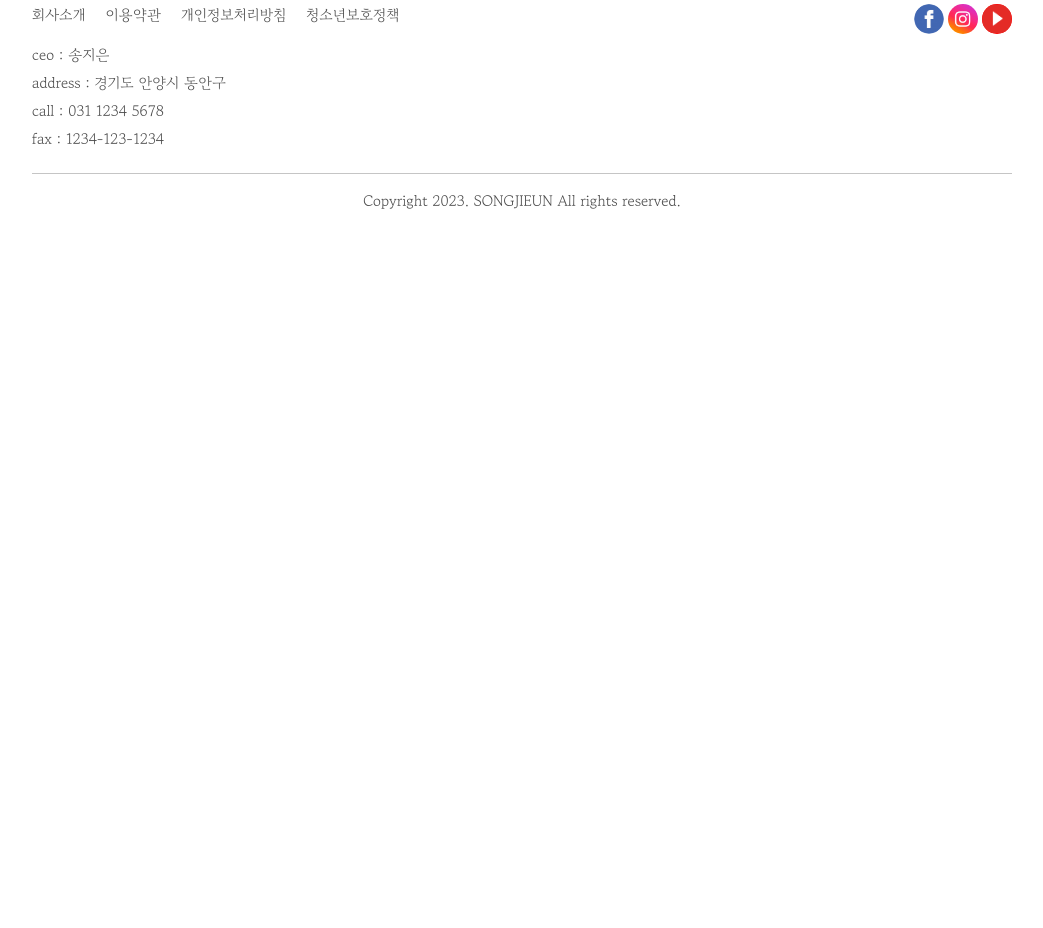
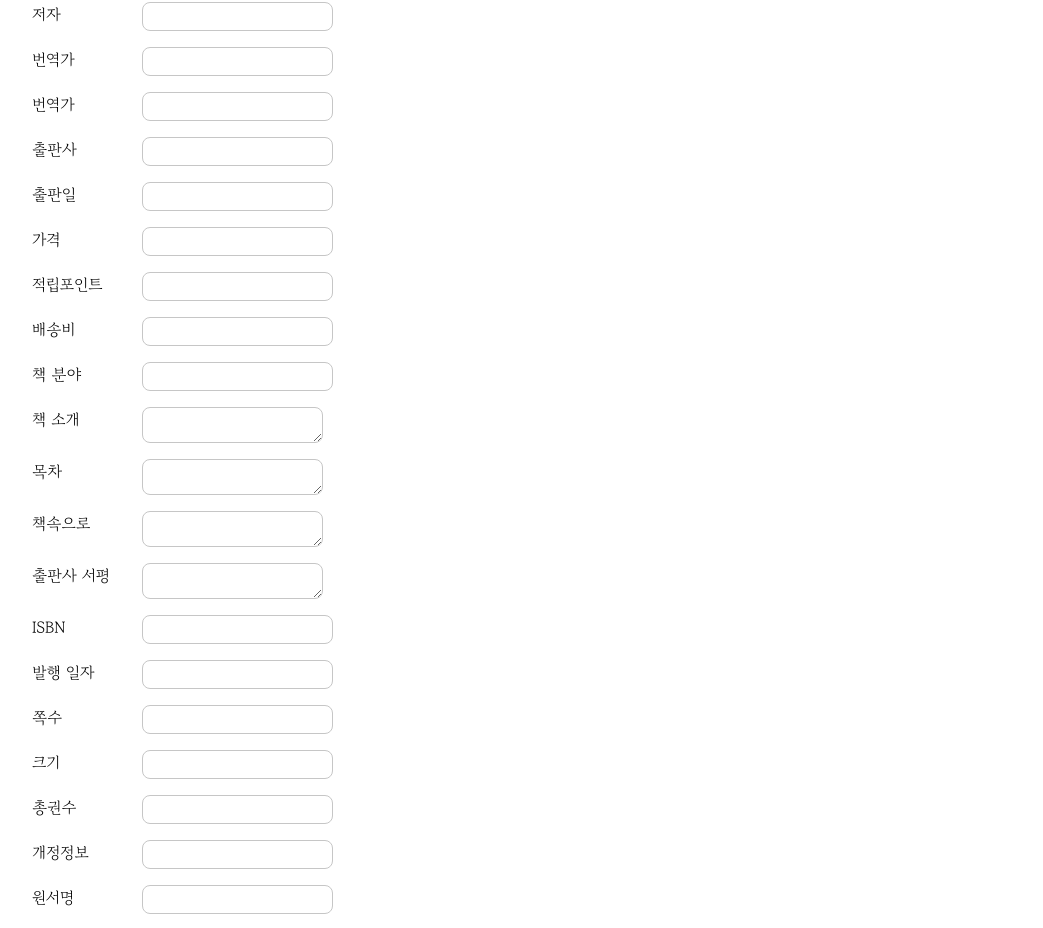
Before and after one commit to jijisss/bookStore, a React (Create React App) app: page /registationBook in a window 1280 px wide. Shown: the part 399-1327 px from the top of the page, without its empty margins (118-1161 px from the left). Before the commit the page ends 800 px from the top, so only its background shows below. Built offline with nearby package versions, Linux system fonts and the light colour scheme.

Commit message:
Edit file

```diff
--- a/src/Components/HomePage.css
+++ b/src/Components/HomePage.css
@@ -468,7 +468,15 @@ img {
   width: 300px;
   height: 350px;
 }
-
+.registation-btn {
+  display: inline-block;
+  padding: 0.8rem 1rem;
+  border: 1px solid #444;
+}
+.registation-btn:hover {
+  background: #000;
+  color: #fff;
+}
 /* 반응형 */
 @media screen and (max-width: 1023px) {
   .width-setter {
--- /dev/null
+++ b/src/Components/Registation.css
@@ -0,0 +1,24 @@
+.registation-wrap {
+  width: 980px;
+  margin: 0 auto;
+  padding: 5rem 0rem 15rem;
+  box-sizing: border-box;
+}
+.title {
+  font-size: 2rem;
+}
+.registation-btn-box {
+  width: 55%;
+  margin-top: 2rem;
+  display: flex;
+  justify-content: space-between;
+}
+.resiBtn {
+  border: 1px solid #444;
+  padding: 2.5rem 4rem;
+  font-size: 1.3rem;
+}
+.resiBtn:hover {
+  background: #000;
+  color: #fff;
+}
--- /dev/null
+++ b/src/Components/registationBook.css
@@ -0,0 +1,26 @@
+.registationBook-wrap {
+  width: 980px;
+  margin: 0 auto;
+  padding-top: 3rem;
+  box-sizing: border-box;
+}
+#registationBook-form {
+  margin-top: 2rem;
+  padding-top: 2rem;
+  border-top: 1px solid #eee;
+}
+.bookInfo-item {
+  margin-top: 1rem;
+  display: flex;
+}
+.bookInfo-item label {
+  width: 100px;
+  margin-right: 10px;
+}
+.bookInfo-item input {
+  height: 25px;
+}
+.bookInfo-item textarea {
+  border: 1px solid #c6c6c6;
+  border-radius: 8px;
+}
--- a/src/Main.js
+++ b/src/Main.js
@@ -28,6 +28,9 @@ import BookDetailPage_againLife from "./pages/BookDetailPage_againLife.js";
 import BookDetailPage_insight from "./pages/BookDetailPage_insight.js";
 import BookDetailPage_convenienceStore from "./pages/BookDetailPage_convenienceStore.js";
 import ScrollToTop from "./index.js";
+import Registation from "./pages/Registation.js";
+import RegistationBook from "./pages/RegistationBook.js";
+import RegistationAuthor from "./pages/RegistationAuthor.js";
 
 function Main() {
   return (
@@ -101,6 +104,9 @@ function Main() {
             path="book-detail-convenienceStore"
             element={<BookDetailPage_convenienceStore />}
           />
+          <Route path="registation" element={<Registation />} />
+          <Route path="registationBook" element={<RegistationBook />} />
+          <Route path="registationAuthor" element={<RegistationAuthor />} />
         </Routes>
       </App>
     </BrowserRouter>
--- a/src/pages/BookDetailPage_month.js
+++ b/src/pages/BookDetailPage_month.js
@@ -14,7 +14,7 @@ function BookOfMonth() {
   };
 
   const bookData = {
-    bookName: "zz",
+    bookName: "만일 내가 인생을 다시 산다면",
     authorName: "김혜남 저자",
   };
 
--- a/src/pages/HomePage.js
+++ b/src/pages/HomePage.js
@@ -5,6 +5,7 @@ import "../components/BookView.css";
 import "../components/top-btn.css";
 import { cm } from "../components/cm.js";
 import { BookView } from "../components/BookView.js";
+// import
 
 // image
 // newArrival
@@ -575,6 +576,15 @@ function Home() {
                 </div>
               </div>
             </div>
+            <div className="center-content">
+              <div className="registation-content">
+                <div className="registation-btn">
+                  <Link to="/registation">
+                    <p className="registation-text">책/저자 등록하기</p>
+                  </Link>
+                </div>
+              </div>
+            </div>
           </div>
         </div>
 
--- /dev/null
+++ b/src/pages/Registation.js
@@ -0,0 +1,31 @@
+import "../components/default.css";
+import "../components/Registation.css";
+import { Link } from "react-router-dom";
+
+function Registation() {
+  return (
+    <>
+      <div className="registation-wrap">
+        <h1 className="title">책/저자 등록하기</h1>
+        <div className="registation-btn-box">
+          <div className="bookRegistationBtn resiBtn">
+            <Link to="/registationBook">
+              <p className="bookRegistationBtn-text resiBtn-text">
+                책 등록하기
+              </p>
+            </Link>
+          </div>
+          <div className="authorRegistationBtn resiBtn">
+            <Link to="/registationAuthor">
+              <p className="authorRegistationBtn-text resiBtn-text">
+                저자 등록하기
+              </p>
+            </Link>
+          </div>
+        </div>
+      </div>
+    </>
+  );
+}
+
+export default Registation;
--- /dev/null
+++ b/src/pages/RegistationAuthor.js
@@ -0,0 +1,11 @@
+import "../components/default.css";
+
+function RegistationAuthor() {
+  return (
+    <>
+      <h1>lol</h1>
+    </>
+  );
+}
+
+export default RegistationAuthor;
--- /dev/null
+++ b/src/pages/RegistationBook.js
@@ -0,0 +1,114 @@
+import "../components/default.css";
+import "../components/registationBook.css";
+
+function registationBook() {
+  return (
+    <>
+      <div className="registationBook-wrap">
+        <h1 className="title">책 등록하기</h1>
+        <form id="registationBook-form" action="submit">
+          <ul className="bookInfo-list">
+            <li className="bookInfo-item">
+              <label htmlFor="bookName">책 이름</label>
+              <input type="text" id="bookName" name="bookName" />
+            </li>
+            <li className="bookInfo-item">
+              <label htmlFor="authorName">저자</label>
+              <input type="text" id="authorName" name="authorName" />
+            </li>
+            <li className="bookInfo-item">
+              <label htmlFor="translator">번역가</label>
+              <input type="text" id="translator" name="translator" />
+            </li>
+            <li className="bookInfo-item">
+              <label htmlFor="translator">번역가</label>
+              <input type="text" id="translator" name="translator" />
+            </li>
+            <li className="bookInfo-item">
+              <label htmlFor="publisher">출판사</label>
+              <input type="text" id="publisher" name="publisher" />
+            </li>
+            <li className="bookInfo-item">
+              <label htmlFor="publicationDate">출판일</label>
+              <input type="text" id="publicationDate" name="publicationDate" />
+            </li>
+            <li className="bookInfo-item">
+              <label htmlFor="price">가격</label>
+              <input type="text" id="price" name="price" />
+            </li>
+            <li className="bookInfo-item">
+              <label htmlFor="point">적립포인트</label>
+              <input type="text" id="point" name="point" />
+            </li>
+            <li className="bookInfo-item">
+              <label htmlFor="deliveryFee">배송비</label>
+              <input type="text" id="deliveryFee" name="deliveryFee" />
+            </li>
+            <li className="bookInfo-item">
+              <label htmlFor="bookGenre">책 분야</label>
+              <input type="text" id="bookGenre" name="bookGenre" />
+            </li>
+            <li className="bookInfo-item">
+              <label htmlFor="bookIntro">책 소개</label>
+              <textarea id="bookIntro" name="bookIntro"></textarea>
+            </li>
+            <li className="bookInfo-item">
+              <label htmlFor="bookIntro">목차</label>
+              <textarea id="bookIntro" name="bookIntro"></textarea>
+            </li>
+            <li className="bookInfo-item">
+              <label htmlFor="bookPreview">책속으로</label>
+              <textarea id="bookPreview" name="bookPreview"></textarea>
+            </li>
+            <li className="bookInfo-item">
+              <label htmlFor="publisherReview">출판사 서평</label>
+              <textarea id="publisherReview" name="publisherReview"></textarea>
+            </li>
+            <li className="bookInfo-item">
+              <label htmlFor="isbn">ISBN</label>
+              <input type="text" id="isbn" name="isbn" />
+            </li>
+            <li className="bookInfo-item">
+              <label htmlFor="issueDate">발행 일자</label>
+              <input type="text" id="issueDate" name="issueDate" />
+            </li>
+            <li className="bookInfo-item">
+              <label htmlFor="totalPage">쪽수</label>
+              <input type="text" id="totalPage" name="totalPage" />
+            </li>
+            <li className="bookInfo-item">
+              <label htmlFor="size">크기</label>
+              <input type="text" id="size" name="size" />
+            </li>
+            <li className="bookInfo-item">
+              <label htmlFor="totalBookCount">총권수</label>
+              <input type="text" id="totalBookCount" name="totalBookCount" />
+            </li>
+            <li className="bookInfo-item">
+              <label htmlFor="revisionInfo">개정정보</label>
+              <input type="text" id="revisionInfo" name="revisionInfo" />
+            </li>
+            <li className="bookInfo-item">
+              <label htmlFor="originalSignature">원서명</label>
+              <input
+                type="text"
+                id="originalSignature"
+                name="originalSignature"
+              />
+            </li>
+            <li className="bookInfo-item">
+              <label htmlFor="originalAuthorName">저자명</label>
+              <input
+                type="text"
+                id="originalAuthorName"
+                name="originalAuthorName"
+              />
+            </li>
+          </ul>
+        </form>
+      </div>
+    </>
+  );
+}
+
+export default registationBook;
```
